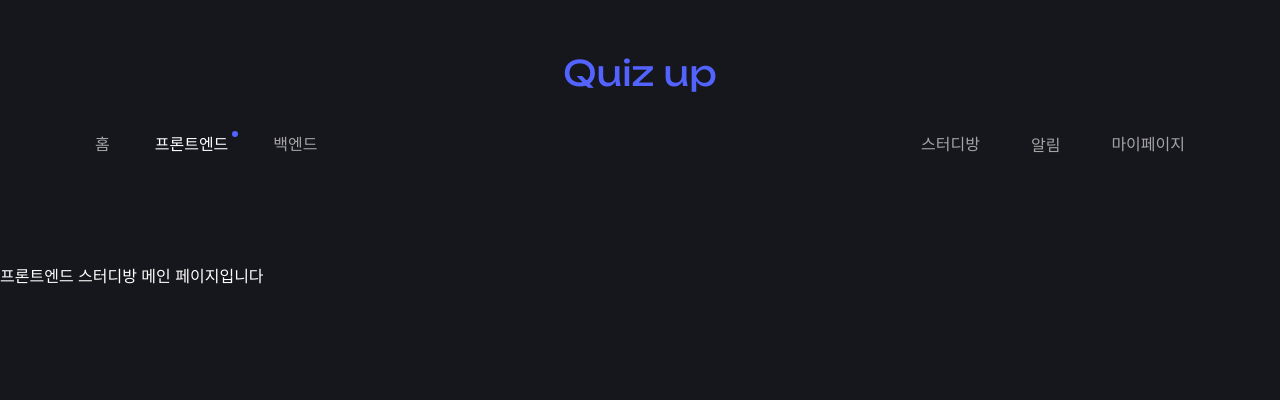
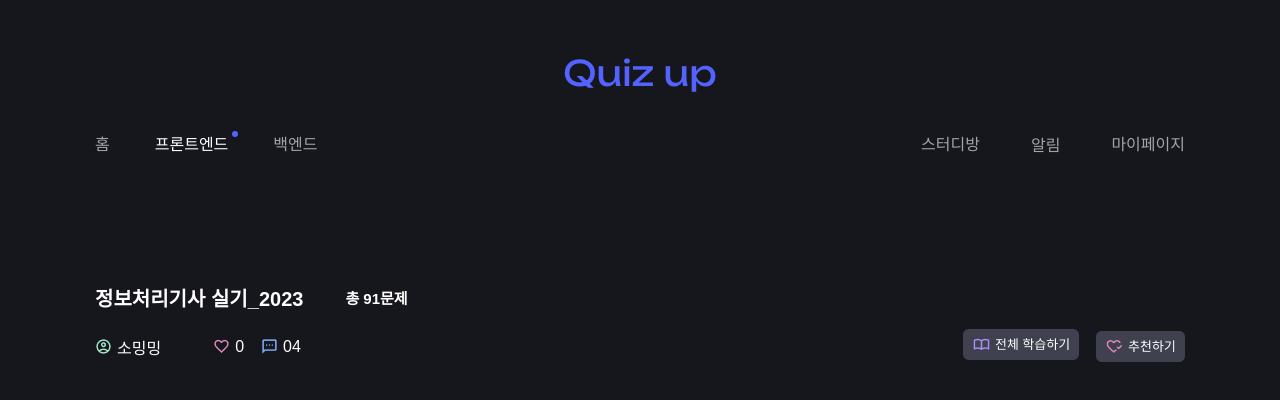
Before and after one commit to QuizUpWebProject/front, a React (Create React App) app: page /front/1 in a window 1280 px wide. Shown: the top 400 px of the page. Built offline with nearby package versions, Linux system fonts and the light colour scheme.

Commit message:
design: Front 문제집 리스트 페이지 TopSection UI 구현 #20 - 문제집 제목과 작성자명 표시 - 전체 학습하기 버튼 - 추천하기 버튼

```diff
--- a/src/pages/FrontWorkList.jsx
+++ b/src/pages/FrontWorkList.jsx
@@ -1,5 +1,107 @@
+import styled from "styled-components";
+import { Link } from 'react-router-dom';
+import { useState } from "react";
+import LikeIcon from "../assets/heart.png";
+import CmtIcon from "../assets/chat.png";
+import UserIcon from "../assets/people.png";
+import LikeBtn from "../assets/Btn_like.png";
+import AllBtn from "../assets/Btn_all.png";
+
 const FrontWorkList = () => {
-  return <div>프론트엔드 스터디방 메인 페이지입니다</div>;
+    const [textValue, setTextValue] = useState(0);    // 추천수 올리기
+
+    const increaseLike = () => {
+      setTextValue(textValue + 1);
+    };
+
+  return (
+    <Wrapper>
+      <TopSection>
+        <TopTitle>
+          정보처리기사 실기_2023 <Works>총 91문제</Works>
+        </TopTitle>
+
+        <TopContent>
+          <WorkbookInfo>
+            <IconTextWrapper>
+              <Icon src={UserIcon} alt="작성자"></Icon>소밍밍
+            </IconTextWrapper>
+            <LikeCmt>
+              <IconTextWrapper>
+                <Icon src={LikeIcon} alt="추천"></Icon>{textValue}
+              </IconTextWrapper>
+              <IconTextWrapper>
+                <Icon src={CmtIcon} alt="댓글"></Icon>04
+              </IconTextWrapper>
+            </LikeCmt>
+          </WorkbookInfo>
+          <Buttons>
+            <Link to='/front/:worklistid/:workid'>
+              <img src={AllBtn} alt="전체학습하기" />
+            </Link>
+            <img src={LikeBtn} alt="추천하기" onClick={increaseLike} style={{cursor: 'pointer'}}/>
+          </Buttons>
+        </TopContent>
+      </TopSection>
+
+    </Wrapper>
+  );
 };
 
+const Wrapper = styled.div`
+  max-width: 1090px;
+  margin: 0 auto;
+`;
+
+const TopSection = styled.div`
+  padding: 20px 0;
+  margin-bottom: 50px;
+`;
+
+const TopTitle = styled.div`
+  font-size: 20px;
+  font-weight: bold;
+  display: flex;
+  align-items: center;
+  margin-bottom: 17px;
+`;
+
+const Works = styled.div`
+  font-size: 15px;
+  margin-left: 42px;
+`;
+
+const TopContent = styled.div`
+  display: flex;
+  justify-content: space-between;
+  align-items: center;
+  font-size: 16px;
+`;
+
+const WorkbookInfo = styled.div`
+ display: flex;
+ gap: 52px;
+`;
+
+const LikeCmt = styled.div`
+  gap: 17px;
+  display: flex;
+`;
+
+const IconTextWrapper = styled.div`
+  display: flex;
+  align-items: center;
+`;
+
+const Icon = styled.img`
+  margin-right: 5px;
+`;
+
+const Buttons = styled.div`
+  display: flex;
+  gap: 17px;
+  text-align: right;
+  align-items: center;
+`;
+
 export default FrontWorkList;
```
